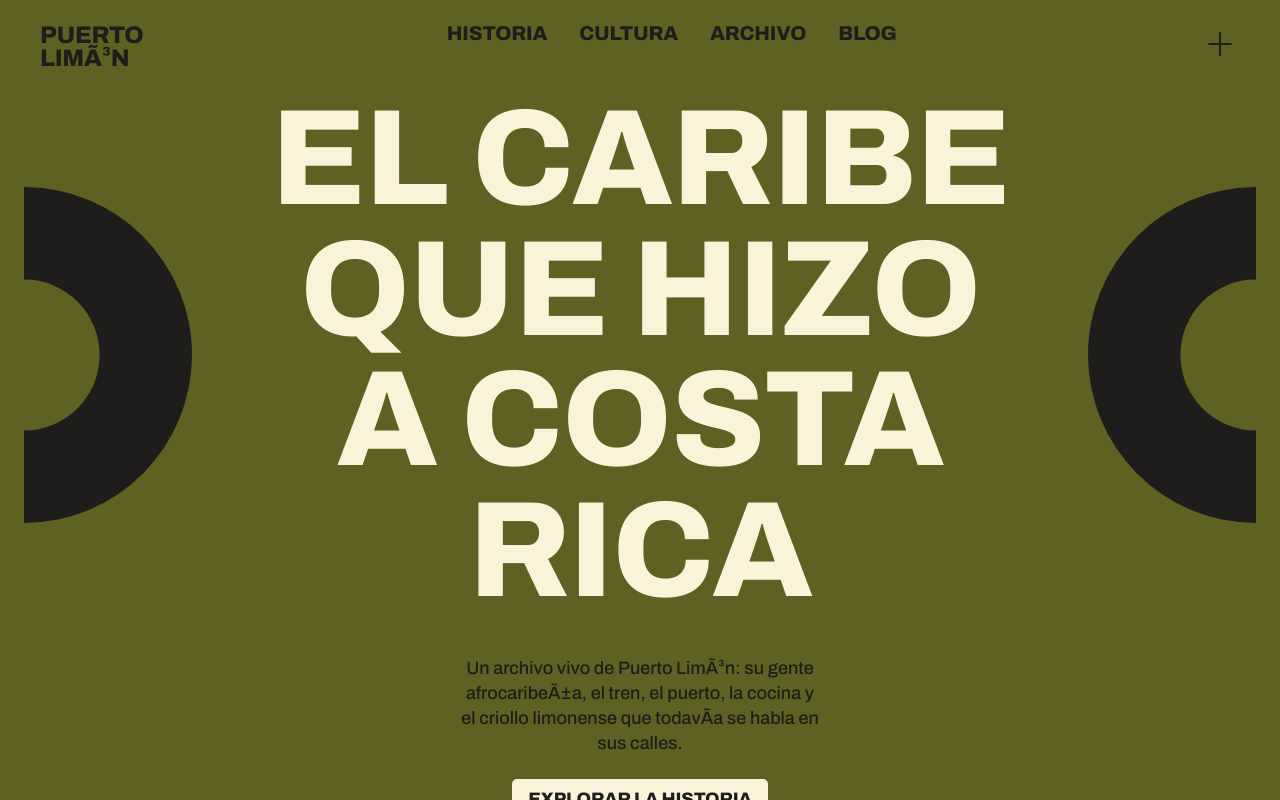
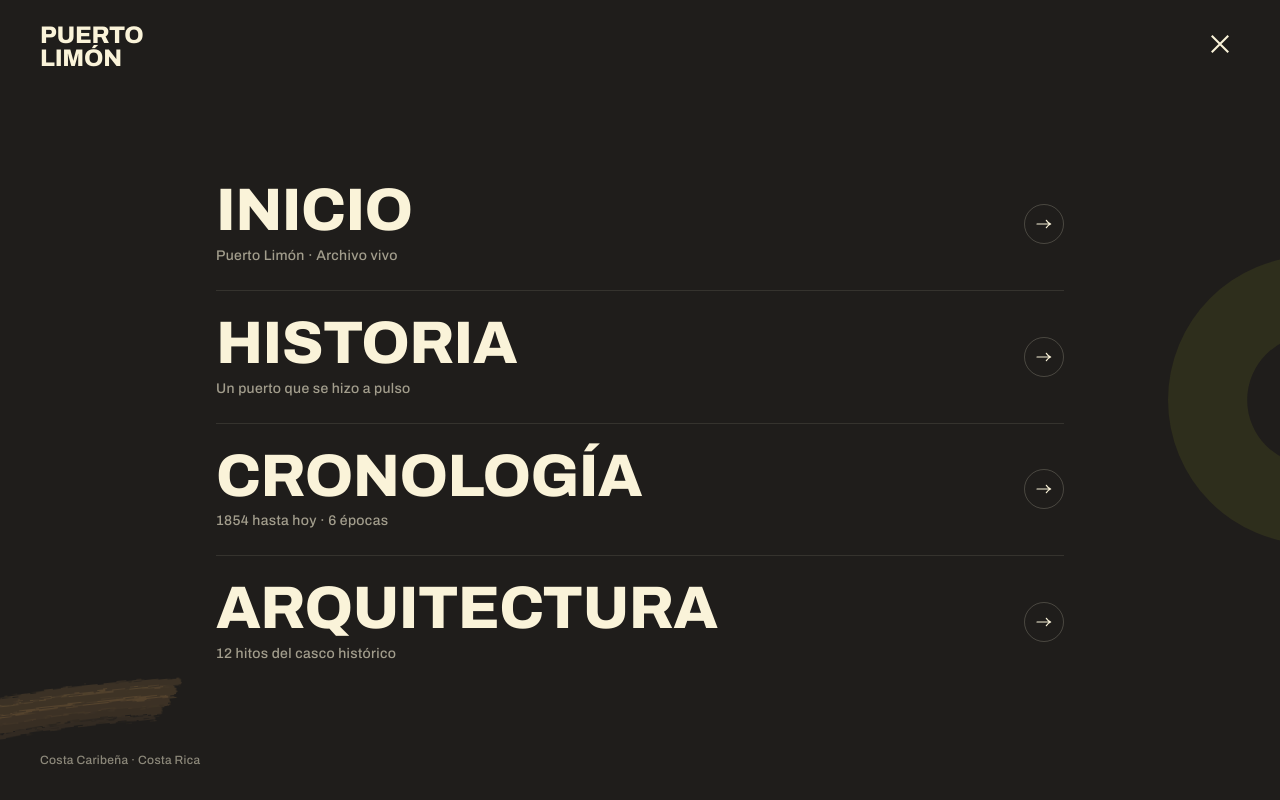
Before and after one commit to kirianL/archivopuertolimon, a Next.js app: page / in a window 1280 px wide. Both pictures are taken after a click on the button 1219 px from the left and 44 px from the top of the page. Shown: the top 800 px of the page. Built offline with nearby package versions, Linux system fonts and the light colour scheme.

Commit message:
Actualizar componentes de hero, arquitectura y estilos globales

```diff
--- a/app/globals.css
+++ b/app/globals.css
@@ -1,7 +1,7 @@
 @import "tailwindcss";
 @source not "../.agents";
 
-/* Puerto LimÃ³n â€” design tokens */
+/* Puerto Limón — design tokens */
 
 @theme {
   --color-clay: #8f4f3a;
@@ -20,6 +20,7 @@
 @layer base {
   html {
     -webkit-font-smoothing: antialiased;
+    scroll-behavior: smooth;
     scrollbar-width: none;
   }
 
@@ -28,7 +29,7 @@
   }
 
   body {
-    background: var(--color-clay);
+    background: var(--color-moss);
     color: var(--color-ink);
     font-family: var(--font-sans);
   }
--- a/app/layout.tsx
+++ b/app/layout.tsx
@@ -1,4 +1,4 @@
-import type { Metadata } from "next";
+import type { Metadata, Viewport } from "next";
 import { Archivo } from "next/font/google";
 import "./globals.css";
 
@@ -10,6 +10,10 @@ const archivo = Archivo({
   axes: ["wdth"],
   display: "swap",
 });
+
+export const viewport: Viewport = {
+  themeColor: "#5e6122",
+};
 
 export const metadata: Metadata = {
   title: "Puerto Limón — Historia y memoria del Caribe",
--- a/components/architecture/LimonMap.tsx
+++ b/components/architecture/LimonMap.tsx
@@ -15,7 +15,7 @@ export function LimonMap() {
       <BrushStroke className="pointer-events-none absolute bottom-[12%] left-[22%] z-10 h-10 w-28 rotate-[8deg] text-moss/85 md:h-12 md:w-36" />
 
       <svg
-        viewBox="625 75 250 325"
+        viewBox="625 95 250 298"
         className="w-full overflow-visible drop-shadow-sm"
         aria-hidden
       >
--- a/components/hero/Hero.tsx
+++ b/components/hero/Hero.tsx
@@ -1,61 +1,282 @@
+"use client";
+
 import Link from "next/link";
+import { useCallback, useEffect, useRef, useState } from "react";
+import { AnimatePresence, MotionConfig, motion, useReducedMotion } from "framer-motion";
 import { Button } from "@/components/ui/Button";
-import { HalfRing, PlusIcon } from "@/components/ui/Shapes";
+import {
+  BrushStroke,
+  EditorialArrow,
+  HalfRing,
+  PlusIcon,
+} from "@/components/ui/Shapes";
+
+const EASE_OUT = [0.23, 1, 0.32, 1] as const;
+const EASE_DRAWER = [0.32, 0.72, 0, 1] as const;
 
 const navLinks = [
-  { href: "#historia", label: "Historia" },
-  { href: "#cultura", label: "Cultura" },
-  { href: "#archivo", label: "Archivo" },
-  { href: "#blog", label: "Blog" },
+  { href: "#inicio", label: "Inicio", note: "Puerto Limón · Archivo vivo" },
+  {
+    href: "#historia",
+    label: "Historia",
+    note: "Un puerto que se hizo a pulso",
+  },
+  {
+    href: "#cronologia",
+    label: "Cronología",
+    note: "1854 hasta hoy · 6 épocas",
+  },
+  {
+    href: "#arquitectura",
+    label: "Arquitectura",
+    note: "12 hitos del casco histórico",
+  },
 ];
 
 function SiteNav() {
+  const [isOpen, setIsOpen] = useState(false);
+  const prevOverflowRef = useRef<string | null>(null);
+  const reduceMotion = useReducedMotion();
+
+  const restoreBodyOverflow = useCallback(() => {
+    if (prevOverflowRef.current !== null) {
+      document.body.style.overflow = prevOverflowRef.current;
+      prevOverflowRef.current = null;
+    }
+  }, []);
+
+  useEffect(() => {
+    if (isOpen && prevOverflowRef.current === null) {
+      prevOverflowRef.current = document.body.style.overflow;
+      document.body.style.overflow = "hidden";
+    }
+  }, [isOpen]);
+
+  useEffect(() => {
+    return () => {
+      restoreBodyOverflow();
+    };
+  }, [restoreBodyOverflow]);
+
+  useEffect(() => {
+    if (!isOpen) return;
+    const handleKeyDown = (e: KeyboardEvent) => {
+      if (e.key === "Escape") {
+        e.preventDefault();
+        setIsOpen(false);
+      }
+    };
+    window.addEventListener("keydown", handleKeyDown);
+    return () => window.removeEventListener("keydown", handleKeyDown);
+  }, [isOpen]);
+
+  const closeMenu = () => setIsOpen(false);
+
   return (
-    <header className="relative z-10 flex items-start justify-between px-6 py-6 md:px-10">
-      <Link href="/" className="font-display text-2xl">
+    <>
+      <header className="relative z-30 flex items-start justify-between px-6 py-6 md:px-10">
+        <Link href="#inicio" className="font-display text-2xl">
           Puerto
           <br />
-        LimÃ³n
+          Limón
         </Link>
+
         <nav aria-label="Principal" className="hidden gap-8 md:flex">
-        {navLinks.map(({ href, label }) => (
-          <Link key={href} href={href} className="font-display text-xl transition-opacity hover:opacity-60">
+          {navLinks.slice(1).map(({ href, label }) => (
+            <Link
+              key={href}
+              href={href}
+              className="font-display text-xl transition-opacity duration-150 [@media(hover:hover)_and_(pointer:fine)]:hover:opacity-60"
+            >
               {label}
             </Link>
           ))}
         </nav>
-      <button type="button" aria-label="Abrir menÃº" className="grid size-10 place-items-center">
-        <PlusIcon className="size-7" />
+
+        <button
+          type="button"
+          onClick={() => setIsOpen(true)}
+          aria-expanded={isOpen}
+          aria-controls="site-menu-overlay"
+          aria-label="Abrir menú"
+          className="grid size-10 cursor-pointer place-items-center transition-transform duration-150 ease-out active:scale-95 focus-visible:outline-2 focus-visible:outline-offset-2 focus-visible:outline-ink"
+        >
+          <PlusIcon
+            className={`size-7 transition-transform duration-300 ease-[cubic-bezier(0.23,1,0.32,1)] ${
+              isOpen ? "rotate-45" : ""
+            }`}
+          />
         </button>
       </header>
+
+      <AnimatePresence onExitComplete={restoreBodyOverflow}>
+        {isOpen && (
+          <motion.div
+            key="menu-backdrop"
+            aria-hidden
+            className="fixed inset-0 z-50 bg-ink/60 backdrop-blur-xs"
+            initial={{ opacity: 0 }}
+            animate={{ opacity: 1 }}
+            exit={{ opacity: 0 }}
+            transition={{ duration: 0.26, ease: EASE_OUT }}
+            onClick={closeMenu}
+          />
+        )}
+
+        {isOpen && (
+          <motion.div
+            id="site-menu-overlay"
+            key="menu-panel"
+            role="dialog"
+            aria-modal="true"
+            aria-label="Menú de navegación"
+            className="fixed inset-0 z-50 flex flex-col justify-between overflow-y-auto bg-ink text-cream [scrollbar-width:none]"
+            initial={
+              reduceMotion
+                ? { opacity: 0 }
+                : { opacity: 0, transform: "translate3d(0, -24px, 0)" }
+            }
+            animate={
+              reduceMotion
+                ? { opacity: 1 }
+                : { opacity: 1, transform: "translate3d(0, 0px, 0)" }
+            }
+            exit={
+              reduceMotion
+                ? { opacity: 0 }
+                : { opacity: 0, transform: "translate3d(0, -18px, 0)" }
+            }
+            transition={{ duration: 0.34, ease: EASE_DRAWER }}
+          >
+            {/* Decorative framing shapes */}
+            <HalfRing
+              side="left"
+              className="pointer-events-none absolute top-1/2 -right-8 h-56 -translate-y-1/2 text-moss/25 sm:h-72"
+            />
+            <BrushStroke className="pointer-events-none absolute bottom-16 -left-6 h-14 w-52 -rotate-6 text-sand/20" />
+
+            <div className="relative z-10 flex items-start justify-between px-6 py-6 md:px-10">
+              <Link
+                href="#inicio"
+                onClick={closeMenu}
+                className="font-display text-2xl text-cream"
+              >
+                Puerto
+                <br />
+                Limón
+              </Link>
+
+              <button
+                type="button"
+                onClick={closeMenu}
+                aria-label="Cerrar menú"
+                className="grid size-10 cursor-pointer place-items-center text-cream transition-transform duration-150 ease-out active:scale-95 focus-visible:outline-2 focus-visible:outline-offset-2 focus-visible:outline-cream"
+              >
+                <PlusIcon className="size-7 rotate-45" />
+              </button>
+            </div>
+
+            <nav
+              aria-label="Navegación principal"
+              className="relative z-10 mx-auto w-full max-w-4xl px-6 py-6"
+            >
+              <ol className="divide-y divide-cream/10">
+                {navLinks.map(({ href, label, note }, index) => (
+                  <motion.li
+                    key={href}
+                    initial={
+                      reduceMotion
+                        ? { opacity: 0 }
+                        : { opacity: 0, transform: "translate3d(0, 14px, 0)" }
+                    }
+                    animate={
+                      reduceMotion
+                        ? { opacity: 1 }
+                        : { opacity: 1, transform: "translate3d(0, 0px, 0)" }
+                    }
+                    transition={{
+                      duration: 0.28,
+                      ease: EASE_OUT,
+                      delay: reduceMotion ? 0 : 0.05 + index * 0.04,
+                    }}
+                  >
+                    <Link
+                      href={href}
+                      onClick={closeMenu}
+                      className="group flex items-center justify-between gap-4 py-5 transition-colors duration-150 active:opacity-75 sm:py-6"
+                    >
+                      <div>
+                        <span className="font-display block text-4xl text-cream transition-transform duration-200 ease-out sm:text-6xl [@media(hover:hover)_and_(pointer:fine)]:group-hover:translate-x-2">
+                          {label}
+                        </span>
+                        <span className="mt-1.5 block text-xs font-medium tracking-wide text-cream/60 sm:text-sm">
+                          {note}
+                        </span>
+                      </div>
+                      <span className="grid size-10 shrink-0 place-items-center rounded-full border border-cream/20 text-cream transition-[background-color,color,border-color] duration-200 [@media(hover:hover)_and_(pointer:fine)]:group-hover:border-moss [@media(hover:hover)_and_(pointer:fine)]:group-hover:bg-moss">
+                        <EditorialArrow
+                          direction="right"
+                          className="h-3 w-4 transition-transform duration-200 ease-out [@media(hover:hover)_and_(pointer:fine)]:group-hover:translate-x-0.5"
+                        />
+                      </span>
+                    </Link>
+                  </motion.li>
+                ))}
+              </ol>
+            </nav>
+
+            <div className="relative z-10 px-6 pb-8 text-xs font-medium tracking-wide text-cream/50 md:px-10">
+              Costa Caribeña · Costa Rica
+            </div>
+          </motion.div>
+        )}
+      </AnimatePresence>
+    </>
   );
 }
 
 export default function Hero() {
   return (
-    <section aria-labelledby="hero-title" className="relative flex h-svh flex-col overflow-hidden bg-moss text-ink">
+    <MotionConfig reducedMotion="user">
+      <section
+        id="inicio"
+        aria-labelledby="hero-title"
+        className="relative flex min-h-svh h-dvh flex-col justify-between overflow-hidden bg-moss text-ink"
+      >
         <SiteNav />
 
-      <div className="animate-rise relative flex flex-1 flex-col items-center justify-center px-6 pb-16 text-center">
-        {/* Half-rings frame the headline from the sides, never overlapping the copy */}
-        <div className="flex w-full items-center justify-center gap-[clamp(1rem,4vw,4rem)]">
-          <HalfRing side="right" className="h-[clamp(9rem,42svh,26rem)] shrink-0" />
+        <div className="animate-rise relative flex flex-1 flex-col items-center justify-center px-6 pb-10 text-center sm:pb-14">
+          {/* Half-rings hug viewport edges on mobile so the title stays 3 lines, and flank inline on sm+ */}
+          <div className="relative flex w-full items-center justify-center sm:gap-[clamp(1rem,4vw,4rem)]">
+            <HalfRing
+              side="right"
+              className="pointer-events-none absolute top-1/2 left-0 h-40 -translate-x-1/2 -translate-y-1/2 sm:static sm:h-[clamp(11rem,38svh,26rem)] sm:shrink-0 sm:translate-x-0 sm:translate-y-0"
+            />
             <h1
               id="hero-title"
-            className="font-display max-w-[12ch] text-5xl text-balance text-cream sm:text-7xl lg:text-[8.5rem]"
+              className="font-display relative z-10 text-[clamp(3.2rem,13.5vw,8.5rem)] leading-[0.94] text-cream"
             >
-            El Caribe que hizo a Costa Rica
+              <span className="block whitespace-nowrap">El Caribe</span>
+              <span className="block whitespace-nowrap">que hizo a</span>
+              <span className="block whitespace-nowrap">Costa Rica</span>
             </h1>
-          <HalfRing side="left" className="h-[clamp(9rem,42svh,26rem)] shrink-0" />
+            <HalfRing
+              side="left"
+              className="pointer-events-none absolute top-1/2 right-0 h-40 translate-x-1/2 -translate-y-1/2 sm:static sm:h-[clamp(11rem,38svh,26rem)] sm:shrink-0 sm:translate-x-0 sm:translate-y-0"
+            />
           </div>
-        <p className="mt-10 max-w-[40ch] text-base leading-snug font-medium text-pretty md:text-lg">
-          Un archivo vivo de Puerto LimÃ³n: su gente afrocaribeÃ±a, el tren, el puerto, la cocina y
-          el criollo limonense que todavÃ­a se habla en sus calles.
+
+          <p className="mt-7 max-w-[38ch] text-base leading-snug font-medium text-pretty sm:mt-10 sm:max-w-[40ch] md:text-lg">
+            Un archivo vivo de Puerto Limón: su gente afrocaribeña, el tren, el
+            puerto, la cocina y el criollo limonense que todavía se habla en sus
+            calles.
           </p>
+
           <Button href="#historia" className="mt-6">
             Explorar la historia
           </Button>
         </div>
       </section>
+    </MotionConfig>
   );
 }
--- a/components/timeline/Timeline.tsx
+++ b/components/timeline/Timeline.tsx
@@ -9,7 +9,7 @@ function Intro() {
   const [first, second, third] = eras;
 
   return (
-    <section aria-labelledby="intro-title" className="bg-cream py-14 text-ink md:py-32">
+    <section id="historia" aria-labelledby="intro-title" className="bg-cream py-14 text-ink md:py-32">
       <div className="mx-auto grid max-w-6xl items-center gap-10 px-6 md:gap-14 lg:grid-cols-[1.1fr_1fr]">
         {/* Collage; paint swipes peek out from behind the photo corners */}
         <div className="relative isolate mx-auto grid w-full max-w-sm grid-cols-[2fr_3fr] gap-2 md:max-w-none md:gap-3">
@@ -33,12 +33,12 @@ function Intro() {
           <h2 id="intro-title" className="font-display isolate text-5xl text-balance md:text-7xl">
             Un puerto que se hizo <Highlight color="text-sand">a pulso</Highlight>
           </h2>
-          <p className="mt-4 leading-relaxed md:mt-6 text-pretty text-ink/80 lg:ml-auto lg:max-w-[46ch]">
-            LimÃ³n no naciÃ³ de un decreto: lo levantaron el cafÃ©, el tren y las manos de miles de
-            familias que cruzaron el Caribe. Esta es su historia, Ã©poca por Ã©poca.
+          <p className="mt-4 leading-relaxed text-pretty text-ink/80 md:mt-6 lg:ml-auto lg:max-w-[46ch]">
+            Limón no nació de un decreto: lo levantaron el café, el tren y las manos de miles de
+            familias que cruzaron el Caribe. Esta es su historia, época por época.
           </p>
           <Button href="#cronologia" variant="dark" className="mt-8">
-            Ver la cronologÃ­a
+            Ver la cronología
           </Button>
         </div>
       </div>
--- a/components/ui/Shapes.tsx
+++ b/components/ui/Shapes.tsx
@@ -80,3 +80,23 @@ export function PlusIcon({ className }: ShapeProps) {
     </svg>
   );
 }
+
+export function EditorialArrow({
+  className,
+  direction = "right",
+}: ShapeProps & { direction?: "left" | "right" }) {
+  return (
+    <svg
+      viewBox="0 0 24 14"
+      className={`${direction === "left" ? "-scale-x-100" : ""} ${className ?? ""}`}
+      aria-hidden
+      fill="none"
+      stroke="currentColor"
+      strokeWidth="1.75"
+      strokeLinecap="round"
+      strokeLinejoin="round"
+    >
+      <path d="M1.5 7h20M15.5 1.5C17.4 4.4 19.6 6.2 22 7c-2.4.8-4.6 2.6-6.5 5.5" />
+    </svg>
+  );
+}
```
Also changed, not shown: components/architecture/Architecture.tsx (+67 -30 lines), components/architecture/BuildingModalPage.tsx (+83 -68 lines), vercel.json. Lines whose indentation alone changed are shown as unchanged.
